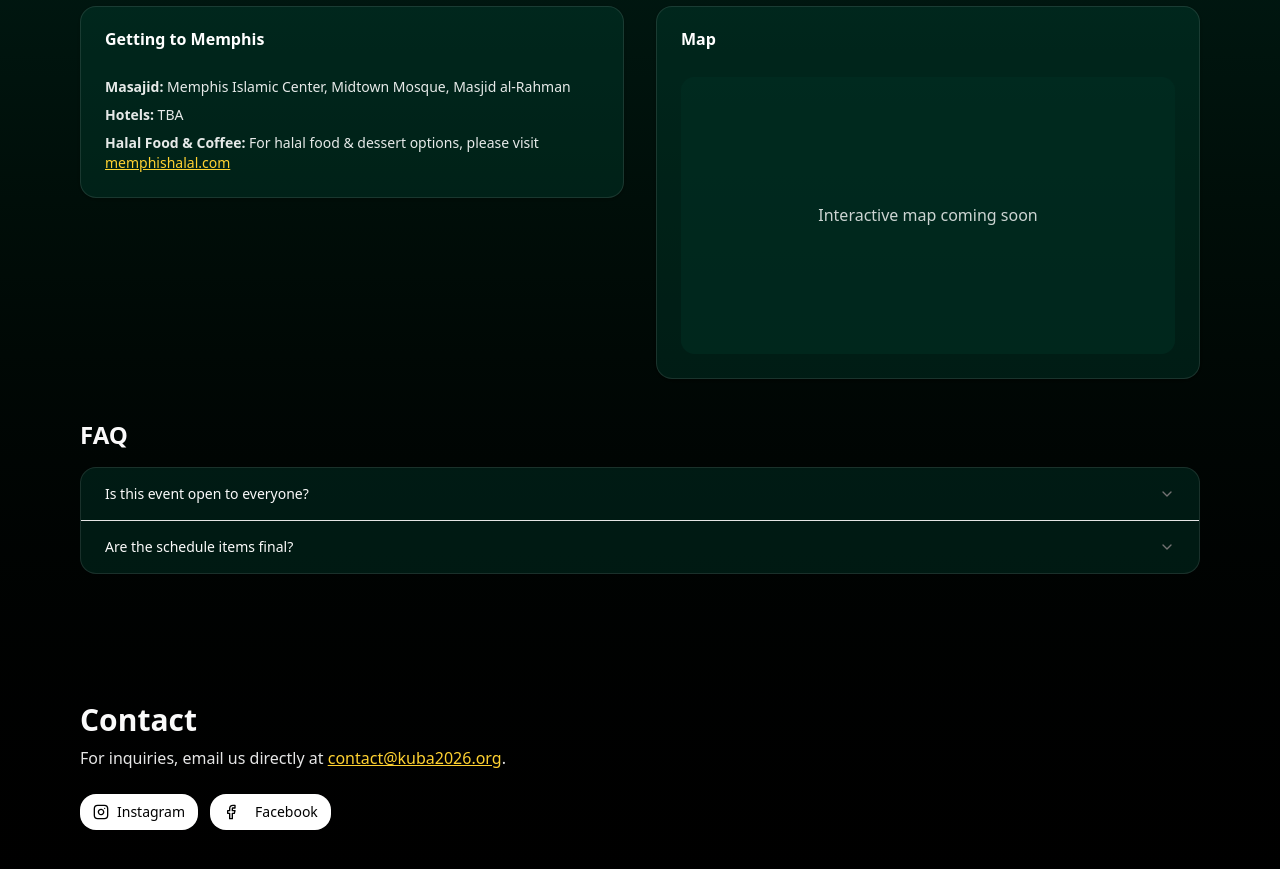
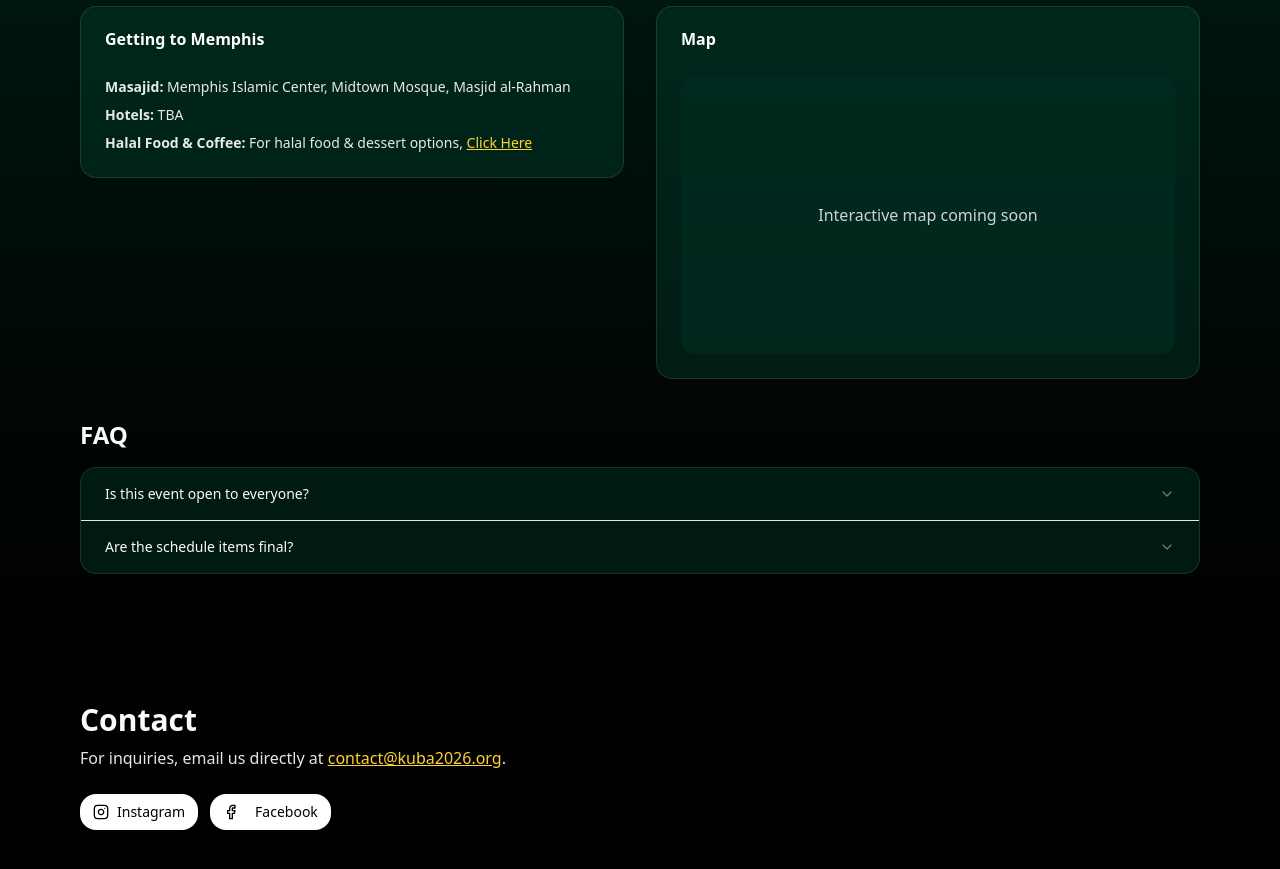
Before and after one commit to amarzekaria/kuba2026, a Next.js app in the folder kuba-2026/: page / in a window 1280 px wide. Shown: the part 2060-2929 px from the top of the page. Built offline with nearby package versions, Linux system fonts and the light colour scheme.

Commit message:
updated broken halal foods link

```diff
--- a/kuba-2026/app/page.tsx
+++ b/kuba-2026/app/page.tsx
@@ -546,14 +546,14 @@ export default function KubaMemphisSite() {
                 <strong>Hotels:</strong> TBA
               </p>
               <p>
-                <strong>Halal Food &amp; Coffee:</strong> For halal food & dessert options, please visit{" "}
+                <strong>Halal Food &amp; Coffee:</strong> For halal food & dessert options,{" "}
                 <a
-                  href="https://www.memphishalal.com"
+                  href="https://www.google.com/maps/d/u/0/viewer?mid=1jIl3kd9BTMa3HDpAfoI_n_eGs5cqesTQ&ll=35.14770656054214%2C-89.85940621849579&z=11"
                   target="_blank"
                   rel="noopener noreferrer"
                   className="text-amber-300 underline hover:text-amber-200"
                 >
-                  memphishalal.com
+                  Click Here
                 </a>
               </p>
             </CardContent>
```
